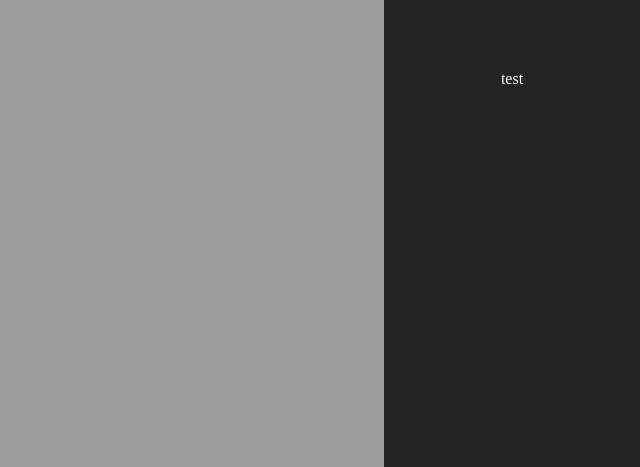
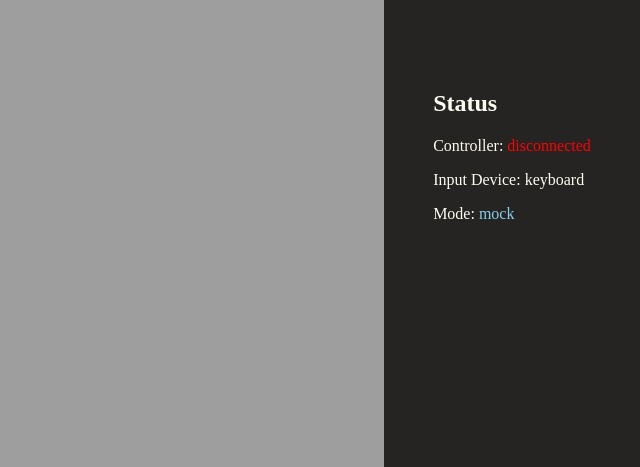
Before and after one commit to deep-sea-tactics/robot, a SvelteKit app in the folder apps/web/: page / in a window 1280 px wide. Shown: the part 330-797 px from the top of the page, without its empty margins (640-1280 px from the left). Built offline with nearby package versions, Linux system fonts and the light colour scheme; no server answers.

Commit message:
feat: command center

```diff
--- a/apps/web/src/lib/components/handlers/Keyboard.svelte
+++ b/apps/web/src/lib/components/handlers/Keyboard.svelte
@@ -2,7 +2,7 @@
 	import type { ControllerData } from 'robot/dist/controller';
 
 	const defaultData = {
-		connected: true,
+		connected: false,
 		id: 'keyboard',
 		stickAxes: {
 			leftStick: {
--- a/apps/web/src/routes/(robot)/+page.svelte
+++ b/apps/web/src/routes/(robot)/+page.svelte
@@ -44,7 +44,14 @@
 			{/if}
 		</div>
 
-		<div class="item">test</div>
+		<div class="item">
+			<div class="commandCenter">
+				<h2>Status</h2>
+				<p>Controller: <span class={output?.connected ? "green" : "red"}>{output?.connected ? "connected" : "disconnected"}</span></p>
+				<p>Input Device: {output?.id}</p>
+				<p>Mode: <span class={isMock ? "green" : "blue"}>{isMock ? "live" : "mock"}</span></p>
+			</div>
+		</div>
 	</div>
 </div>
 
@@ -88,4 +95,20 @@
 		width: auto;
 		height: 100%;
 	}
+
+	.green {
+		color: green;
+	}
+
+	.red {
+		color: red;
+	}
+
+	.blue {
+		color: skyblue;
+	}
+
+	.commandCenter {
+		margin: 0 10px;
+	}
 </style>
```
